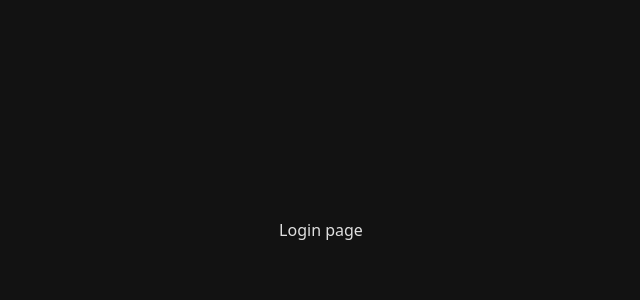
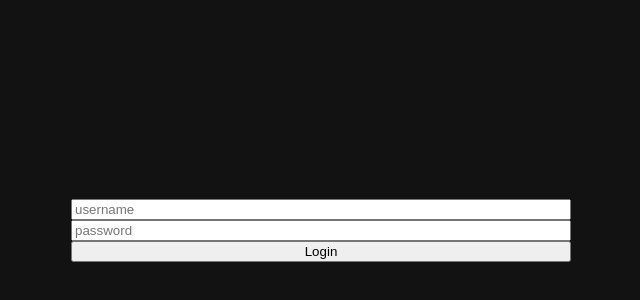
Before and after one commit to SebWester/band-hub, a React (Vite) app: page /login in a window 1280 px wide. Shown: the part 170-470 px from the top of the page, without its empty margins (319-959 px from the left). Built offline with nearby package versions, Linux system fonts and the light colour scheme.

Commit message:
WIP: Login page

```diff
--- a/src/pages/Login.tsx
+++ b/src/pages/Login.tsx
@@ -1,5 +1,85 @@
+// Uncomment everything when API is in place
+
+import { useState } from "react";
+// import { useNavigate } from "react-router-dom";
+import "../styles/login.css";
+
 function Login() {
-  return <div> Login page</div>;
+  const [credentials, setCredentials] = useState({
+    username: "",
+    password: "",
+  });
+  // const [error, setError] = useState("");
+  // const navigate = useNavigate();
+
+  const handleInput = (e: React.ChangeEvent<HTMLInputElement>) => {
+    const { name, value } = e.target;
+    setCredentials((prev) => ({ ...prev, [name]: value }));
+  };
+
+  // const handleSubmit = async (e: React.FormEvent<HTMLFormElement>) => {
+  //   e.preventDefault();
+  //   setError("");
+
+  //   try {
+  //     const response = await fetch("http://localhost:5000/api/auth/login", {
+  //       method: "POST",
+  //       headers: { "Content-Type": "application/json" },
+  //       body: JSON.stringify(credentials),
+  //     });
+
+  //     const data = await response.json();
+
+  //     if (response.ok) {
+  //       localStorage.setItem("token", data.token);
+  //       navigate("/dashboard");
+  //     } else {
+  //       setError(data.message || "Login failed");
+  //     }
+  //   } catch (err) {
+  //     setError("Server error");
+  //   }
+  // };
+
+  /*
+    ----------------------------
+    Remove when API is in place
+    ----------------------------
+  */
+  const handleLogin = (e: React.FormEvent<HTMLFormElement>) => {
+    e.preventDefault();
+    console.log(credentials);
+    console.log("Logging in");
+  };
+  /*
+    ----------------------------
+    Remove when API is in place
+    ----------------------------
+  */
+
+  return (
+    <div className="loginContainer">
+      {/* <form className="loginForm" onSubmit={handleSubmit}> */}
+      <form className="loginForm" onSubmit={handleLogin}>
+        <input
+          type="text"
+          name="username"
+          placeholder="username"
+          value={credentials.username}
+          onChange={handleInput}
+        />
+        <input
+          type="password"
+          name="password"
+          placeholder="password"
+          value={credentials.password}
+          onChange={handleInput}
+        />
+        <button type="submit">Login</button>
+      </form>
+      {/* {error && <p className="error">{error}</p>} */}
+    </div>
+  );
 }
 
 export default Login;
--- /dev/null
+++ b/src/styles/login.css
@@ -0,0 +1,9 @@
+.loginContainer {
+  width: 500px;
+}
+
+.loginForm {
+  width: 500px;
+  display: flex;
+  flex-direction: column;
+}
```
